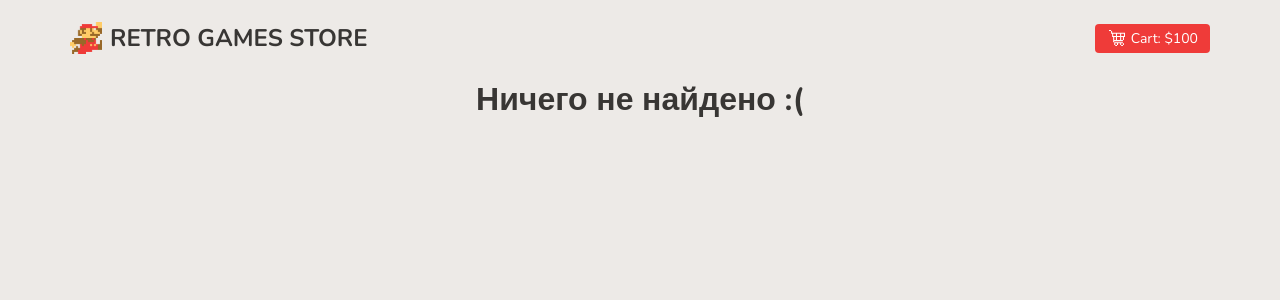
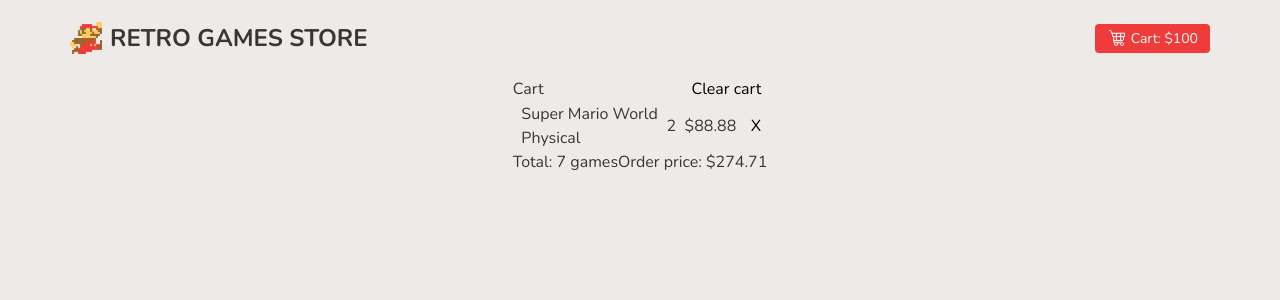
Before and after one commit to nikotheflow/React-Games-Store, a React (Create React App) app: page /cart in a window 1280 px wide. Shown: the top 300 px of the page. Built offline with nearby package versions, Linux system fonts and the light colour scheme.

Commit message:
Started working on the cart

```diff
--- a/src/App.js
+++ b/src/App.js
@@ -1,6 +1,7 @@
 import './App.css';
 import Header from './components/Header';
 import Home from './pages/Home';
+import Cart from './pages/Cart';
 import NotFound from './pages/NotFound';
 
 import './scss/app.scss';
@@ -14,6 +15,7 @@
       <main className="main">
         <Routes>
           <Route path="/" element={<Home />} />
+          <Route path="/cart" element={<Cart />} />
           <Route path="*" element={<NotFound />} />
         </Routes>
       </main>
--- a/src/components/GameBlock/index.jsx
+++ b/src/components/GameBlock/index.jsx
@@ -10,7 +10,7 @@
       <img className="game__img" src={imageUrl} alt="game"></img>
       <p className="game__title">{name}</p>
       <div className="game__info">
-        <p className="game__text">Konami</p>
+        <p className="game__text">Nintendo</p>
         <p className="game__text">{genres.join(', ')}</p>
       </div>
 
--- a/src/components/Sort.jsx
+++ b/src/components/Sort.jsx
@@ -4,7 +4,7 @@
   const [isOpen, setOpen] = React.useState(false);
   const [activeSort, setActiveSort] = React.useState(0);
 
-  const sortTypes = ['алфавиту', 'рейтингу', 'цене'];
+  const sortTypes = ['alphabet', 'rating', 'price'];
 
   const applySort = (i) => {
     setActiveSort(i);
@@ -14,7 +14,7 @@
   return (
     <div className="sort">
       <span className="sort__title">
-        Сортировка по:{' '}
+        Sort by:{' '}
         <span className="sort__link" onClick={() => setOpen(!isOpen)}>
           {sortTypes[activeSort]}
         </span>
--- a/src/pages/Cart.jsx
+++ b/src/pages/Cart.jsx
@@ -0,0 +1,32 @@
+import React from 'react';
+
+const Cart = () => {
+  return (
+    <div className="wrapper">
+      <div className="cart__header">
+        <p className="cart__title">Cart</p>
+        <button className="cart__clear-btn btn">Clear cart</button>
+      </div>
+      <div className="cart__main">
+        <div className="cart__item">
+          <img className="cart__item-img"></img>
+          <div className="cart__item-info">
+            <p className="cart__item-title">Super Mario World</p>
+            <p className="cart__item-option">Physical</p>
+          </div>
+          <div className="cart__item-counter">2</div>
+          <span className="cart__item-price">$88.88</span>
+          <button className="cart__item-delete-btn btn">X</button>
+        </div>
+      </div>
+      <div className="cart__footer">
+        <div className="cart__total">
+          <span>Total: 7 games</span>
+          <span>Order price: $274.71</span>
+        </div>
+      </div>
+    </div>
+  );
+};
+
+export default Cart;
--- a/src/scss/app.scss
+++ b/src/scss/app.scss
@@ -83,6 +83,10 @@
     font-size: 24px;
     font-weight: 700;
     text-transform: uppercase;
+
+    @media (max-width: 576px) {
+      display: none;
+    }
   }
 }
 
@@ -164,10 +168,17 @@
     width: 100%;
     display: flex;
     justify-content: space-between;
-    align-items: center;
+    align-items: flex-end;
     margin-bottom: 8px;
 
+    @media (max-width: 576px) {
+      padding: 0 24px;
+      align-items: flex-end;
+      padding: 0;
+    }
+
     &-left {
+      width: 100%;
       display: flex;
       flex-direction: column;
     }
@@ -270,7 +281,9 @@
 }
 
 .sort {
+  white-space: nowrap;
   font-size: 14px;
+  text-align: right;
   position: relative;
 
   &__title {
@@ -311,3 +324,17 @@
     }
   }
 }
+
+.cart {
+  &__header {
+    display: flex;
+    justify-content: space-between;
+    align-items: center;
+  }
+
+  &__item {
+    display: flex;
+    justify-content: space-between;
+    align-items: center;
+  }
+}
```
